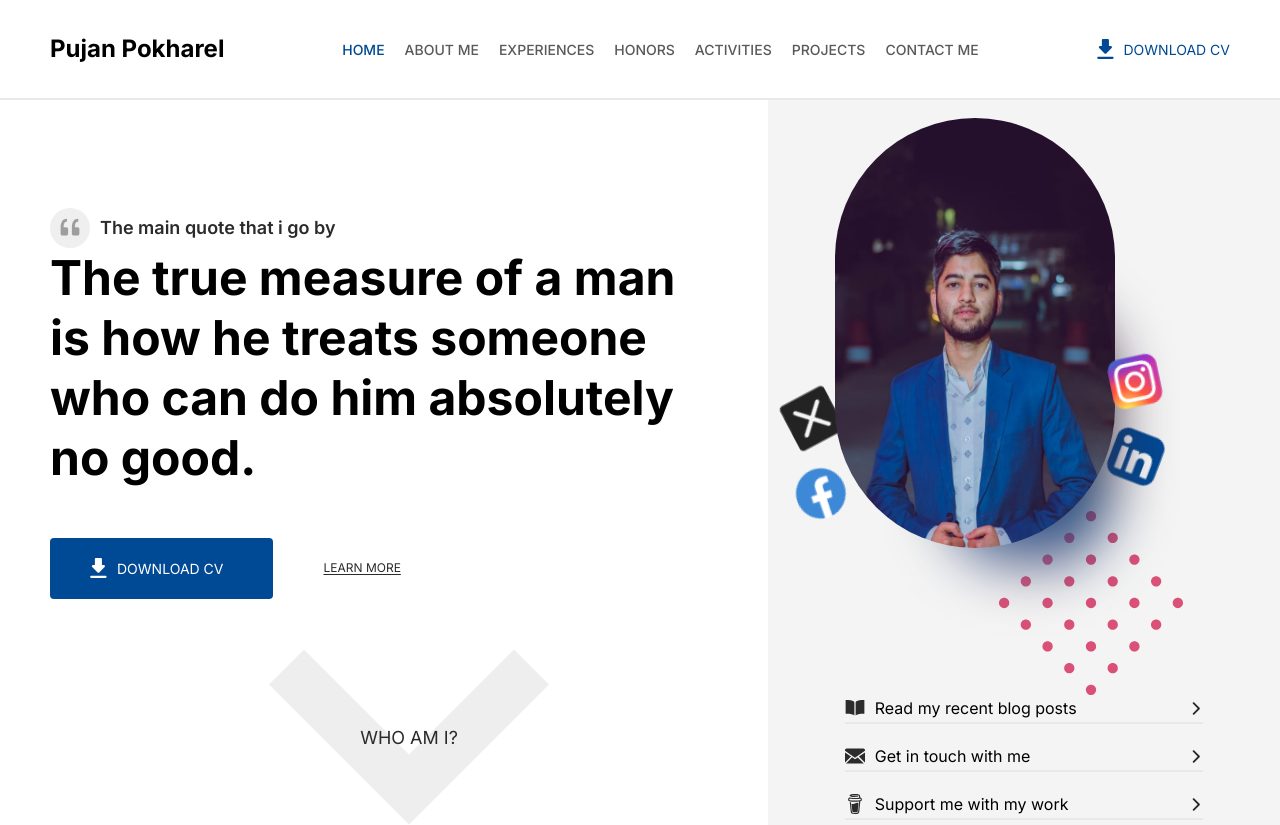
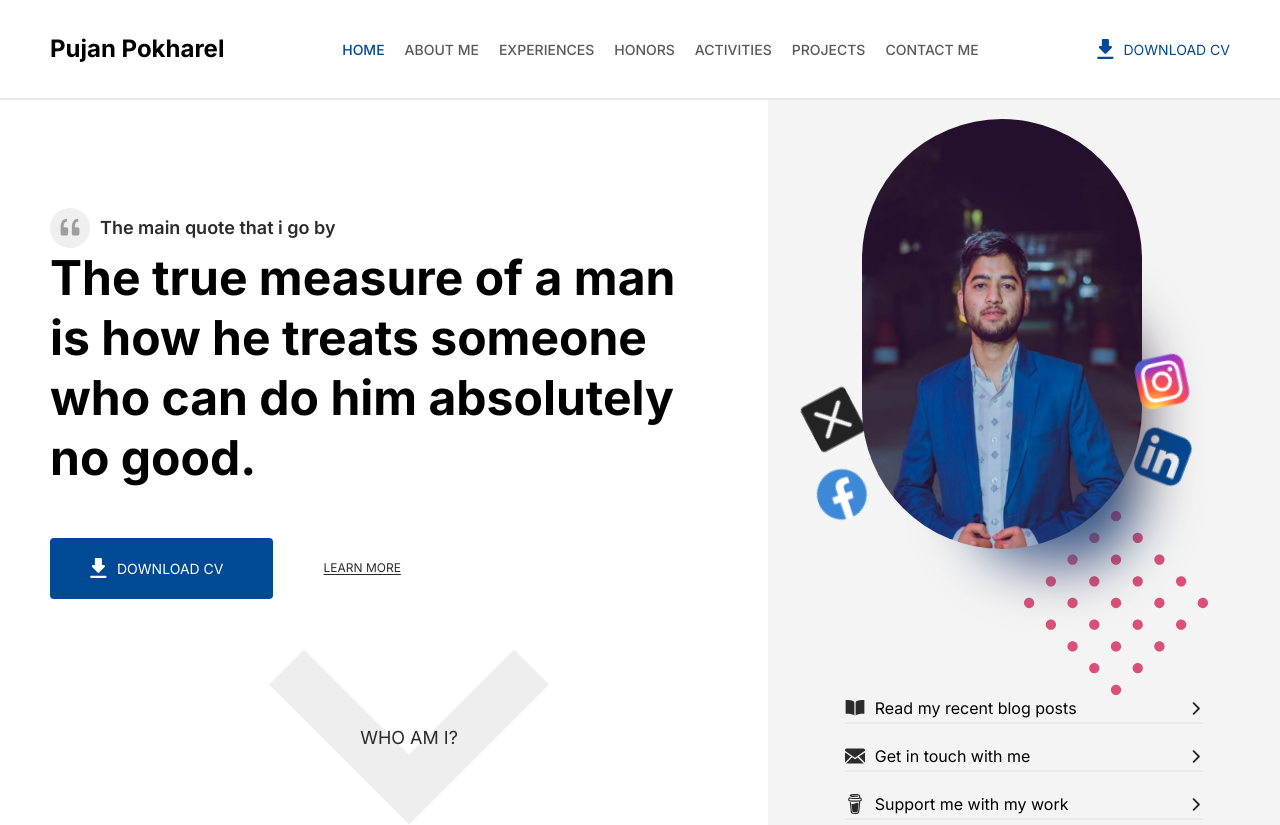
Before and after one commit to pujanpokharelofficial/Portfolio, a SvelteKit app: page / in a window 1280 px wide. Shown: the top 825 px of the page. Built offline with nearby package versions, Linux system fonts and the light colour scheme.

Commit message:
Hero section responsive for desktop view above 1080px.

```diff
--- a/src/routes/home/hero.svelte
+++ b/src/routes/home/hero.svelte
@@ -56,10 +56,12 @@
 
 		<!-- right section -->
 		<div
-			class="right_container pr-block pt-block h-full bg-gray-extra-light w-[40%] max-w-[620px] relative"
+			class="right_container pr-block pt-block SD:px-standard h-full bg-gray-extra-light w-[40%] max-w-[620px] relative"
 		>
 			<div class="image_group w-full h-full flex-1 relative">
-				<div class="image relative w-[50%] ml-[25%] mt-[5%] z-30 h-[50%] rounded-full" />
+				<div
+					class="image relative w-[50%] ml-[25%] mt-[5%] z-30 h-[50%] rounded-full SD:ml-[35%] PD:ml-[25%]"
+				/>
 				<a
 					class="social_link top-[40%] left-[7%] z-40 scale-125 -rotate-[19deg] GD:left-[20%]"
 					href="https://www.facebook.com/OfficialPujanPokharel"
@@ -68,21 +70,21 @@
 					<img src="/images/facebook.png" alt="facebook-icon" />
 				</a>
 				<a
-					class="social_link top-[35%] left-[75%] z-20 scale-125 rotate-[21deg]"
+					class="social_link top-[35%] left-[75%] z-20 scale-125 rotate-[21deg] SD:left-[85%] PD:left-[75%]"
 					href="https://www.linkedin.com/in/pujanpokharelofficial"
 					target="_blank"
 				>
 					<img src="/images/linkedin.png" alt="linkedin-icon" />
 				</a>
 				<a
-					class="social_link top-[30%] left-[7%] PD:left-[5%] GD:left-[15%] z-20 scale-125 -rotate-[28deg]"
+					class="social_link top-[30%] left-[7%] z-20 scale-125 -rotate-[28deg] PD:left-[5%] GD:left-[15%] SD:left-[3%]"
 					href="https://twitter.com/pujanpokharel22"
 					target="_blank"
 				>
 					<img src="/images/twitter.png" alt="twitter-icon" />
 				</a>
 				<a
-					class="social_link top-[25%] left-[75%] z-40 scale-125 -rotate-[12deg]"
+					class="social_link top-[25%] left-[75%] z-40 scale-125 -rotate-[12deg] SD:left-[85%] PD:left-[75%]"
 					href="https://www.instagram.com/pujanpokharelofficial/"
 					target="_blank"
 				>
```
